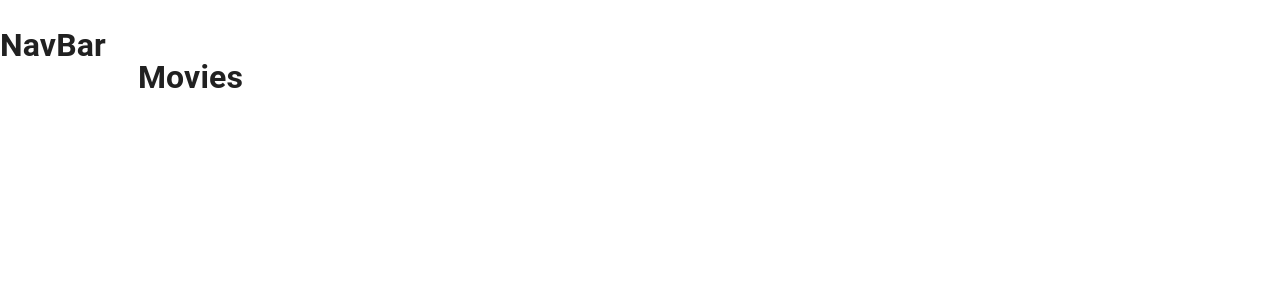
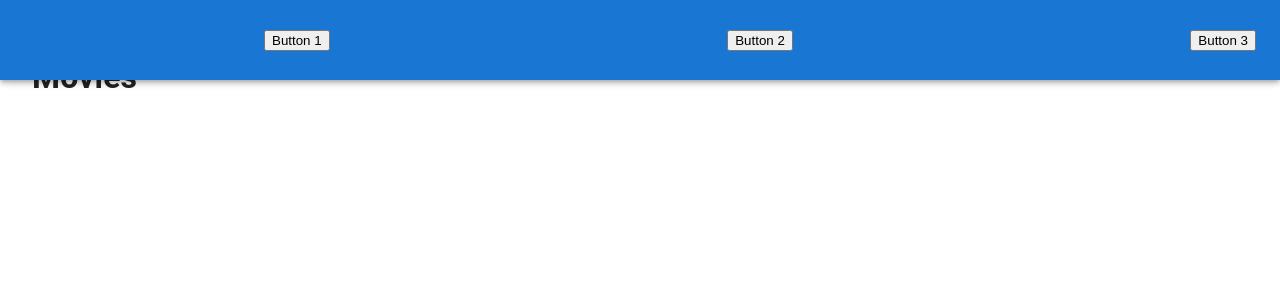
Before and after one commit to Scott-Zeta/film_pire, a React (Create React App) app: page / in a window 1280 px wide. Shown: the top 300 px of the page. Built offline with nearby package versions, Linux system fonts and the light colour scheme.

Commit message:
set the tool bar

```diff
--- a/src/components/NavBar/navBar.jsx
+++ b/src/components/NavBar/navBar.jsx
@@ -1,9 +1,22 @@
 import React from 'react';
+import { AppBar, IconButton, Toolbar, Drawer, Button, Avatar } from '@mui/material';
+import { Menu, AccountCircle, Brightness4, Brightness7 } from '@mui/icons-material';
+import { Link } from 'react-router-dom';
+import useStyles from './styles';
 
-const NavBar = () => (
-  <div>
-    <h1>NavBar</h1>
-  </div>
-);
+const NavBar = () => {
+  const classes = useStyles();
+  return (
+    <>
+      <AppBar position="fixed">
+        <Toolbar className={classes.toolbar}>
+          <button>Button 1</button>
+          <button>Button 2</button>
+          <button>Button 3</button>
+        </Toolbar>
+      </AppBar>
+    </>
+  );
+};
 
 export default NavBar;
--- /dev/null
+++ b/src/components/NavBar/styles.js
@@ -0,0 +1,10 @@
+import { makeStyles } from '@mui/styles';
+
+export default makeStyles(() => ({
+  toolbar: {
+    height: '80px',
+    display: 'flex',
+    justifyContent: 'space-between',
+    marginLeft: '240px',
+  },
+}));
```
